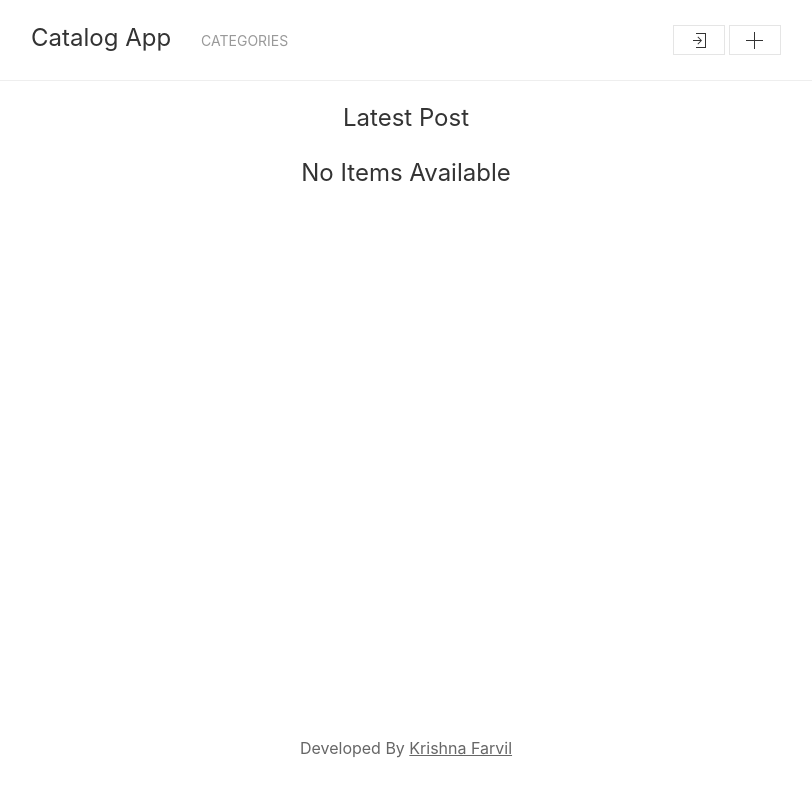
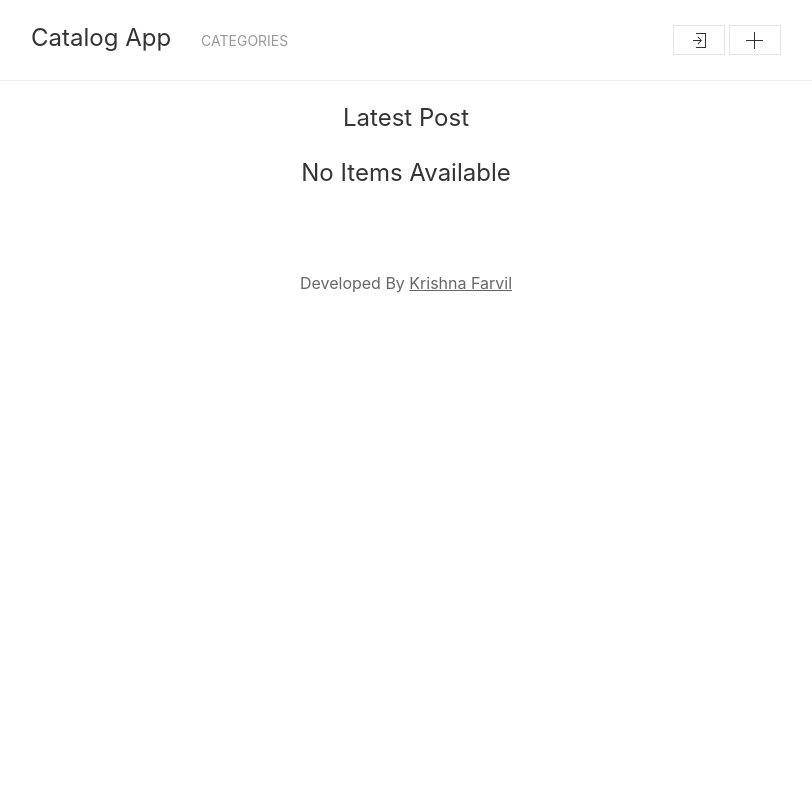
Before and after one commit to fkrishna/item-catalog, a Flask app: page / in a window 1280 px wide. Shown: the whole page, without its empty margins (234-1046 px from the left). Run offline with Flask 2, Linux system fonts and the light colour scheme; some libraries are stand-ins or nearby versions.

Commit message:
Fix: bug in the footer

```diff
--- a/application/templates/index.html
+++ b/application/templates/index.html
@@ -82,7 +82,7 @@
 		</div>
 	</div>
 
-	<footer class="uk-margin-medium uk-text-center" style="position:absolute;bottom:0;left:0;right:0;">
+	<footer class="uk-margin-medium uk-text-center">
 		Developed By <a href="http://krishnafarvil.com" class="uk-link-reset"><u>Krishna Farvil</u></a>
 	</footer>
 
--- a/application/templates/tmpl/categories.html
+++ b/application/templates/tmpl/categories.html
@@ -11,7 +11,7 @@
 	    					<a
 	    					href="{{ url_for('get_items', catego_title=category.title) }}"
 	    					class="uk-text-lead uk-text-capitalize uk-link-reset">
-	    						{{ category.title }} - {{category.id}}
+	    						{{ category.title }}
 	    					</a>
 	    				</div>
 			 		</div>
```
